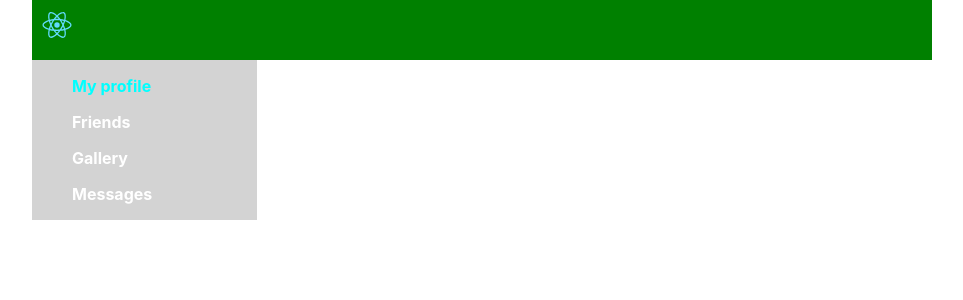
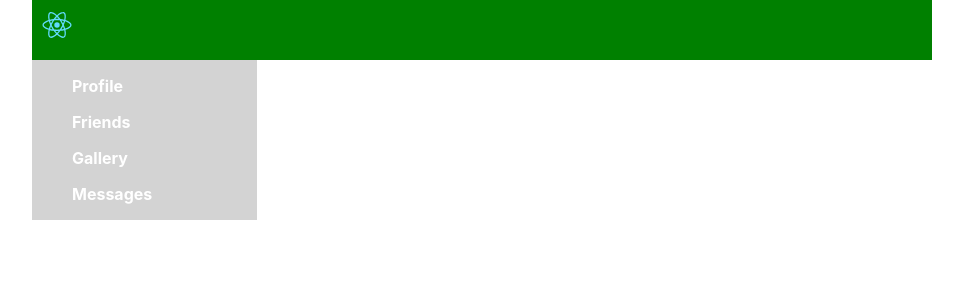
Before and after one commit to DdimaPos/social_media, a React (Create React App) app: page / in a window 1280 px wide. Shown: the top 300 px of the page, without its empty margins (158-1121 px from the left). Built offline with nearby package versions, Linux system fonts and the light colour scheme.

Commit message:
added navigation without refresh

```diff
--- a/src/components/Content/Post/Post.module.css
+++ b/src/components/Content/Post/Post.module.css
@@ -9,8 +9,8 @@
 }
 
 .image img{
-    height: 50px;
-    border-radius: 50px;
+    width: 50px;
+    border-radius: 50%;
 }
 .text{
     margin: 5px;
--- a/src/components/Content/Profile.module.css
+++ b/src/components/Content/Profile.module.css
@@ -14,4 +14,5 @@
 }
 .photo img{
   width:100px;
+  border-radius: 50%;
 }
--- a/src/components/Messages/friend/friend.jsx
+++ /dev/null
@@ -1,12 +0,0 @@
-import React from "react";
-import f_style from './friend.module.css';
-const Friend = (props) =>{
-    return(
-        <div className={f_style.friend}>
-            <img src={props.photo} alt="" />
-            <div className={f_style.name}>{props.name}</div>
-        </div>
-    );
-}
-
-export default Friend;
--- a/src/components/Messages/friend/friend.module.css
+++ /dev/null
@@ -1,17 +0,0 @@
-.friend{
-    padding:5px;
-    height: 40px;
-    display: flex;
-    border: 1px solid darkgray;
-    align-items: center;
-
-}
-.name{
-    font-size: 18px;
-    font-weight: bold;
-}
-img{
-    margin: 0 5px 0 0;
-    width: 30px;
-    border-radius: 50%;
-}
--- a/src/components/Messages/messages.jsx
+++ b/src/components/Messages/messages.jsx
@@ -2,14 +2,24 @@ import React from "react";
 import mes_style from "./messages.module.css";
 import My_message from "./my_message/my_message";
 import His_message from "./his_message/his_message";
-import Friend from "./friend/friend";
+import { NavLink } from "react-router-dom";
+
+const Friend = (props) =>{
+    return(
+        <div className={mes_style.friend}>
+            <img src={props.photo} alt="" />
+            <div className={mes_style.name}><NavLink to={props.adress}>{props.name}</NavLink></div>
+        </div>
+    );
+}
+
 const Messages = (props) =>{
     return(
         <div className={mes_style.wrapper}>
             <div className={mes_style.fr_list}>
-            <Friend photo="https://i.pinimg.com/736x/6e/ef/37/6eef3770e8aaf4a22e2e28944e0f0478.jpg" name="Walter White"/>
-            <Friend photo="https://koshka.top/uploads/posts/2021-12/1640328596_1-koshka-top-p-kota-na-avatarku-1.jpg" name="Dima"/>
-            <Friend photo="https://avatars.mds.yandex.net/i?id=5596d24cb431856c74aa0a15a051ab1ee75b7acb-4612849-images-thumbs&n=13" name="Jessie Pinkman" />
+            <Friend adress='1' photo="https://i.pinimg.com/736x/6e/ef/37/6eef3770e8aaf4a22e2e28944e0f0478.jpg" name="Walter White"/>
+            <Friend adress='2'photo="https://koshka.top/uploads/posts/2021-12/1640328596_1-koshka-top-p-kota-na-avatarku-1.jpg" name="Dima"/>
+            <Friend adress='3'photo="https://avatars.mds.yandex.net/i?id=5596d24cb431856c74aa0a15a051ab1ee75b7acb-4612849-images-thumbs&n=13" name="Jessie Pinkman" />
             </div>
             <div className={mes_style.chat}>
                 <My_message text="hello nick"/>
--- a/src/components/Messages/messages.module.css
+++ b/src/components/Messages/messages.module.css
@@ -1,10 +1,35 @@
 .wrapper{
     flex-basis: 75%;
-    display: flex;
+    display: grid;
+    grid-template-columns: 2fr 10fr;
 }
 .fr_list{
     background-color: grey;
     flex-basis: 25%;
+}
+.contact{
+    background-color: darkgray;
+    padding:10px;
+}
+.friend{
+    padding:5px;
+    height: 40px;
+    display: flex;
+    border: 1px solid darkgray;
+    align-items: center;
+
+}
+.name{
+    font-size: 18px;
+    font-weight: bold;
+}
+img{
+    margin: 0 5px 0 0;
+    width: 30px;
+    border-radius: 50%;
+}
+.contact.active{
+    background-color: #414141;
 }
 .chat{
     padding:20px;
--- a/src/components/Nav/Nav.jsx
+++ b/src/components/Nav/Nav.jsx
@@ -1,13 +1,34 @@
 import React from 'react';
 import nav_style from "./nav.module.css";
+import { NavLink } from 'react-router-dom';
 function Nav() {
     return(
       <div className={nav_style.nav}>
         <li>
-          <ul className={`${nav_style.item} ${nav_style.active}`}><a href='/profile'>My profile</a></ul>
-          <ul className={nav_style.item}><a href='/profile'>Friends</a></ul>
-          <ul className={nav_style.item}><a href='/gallery'>Gallery</a></ul>
-          <ul className={nav_style.item}><a href='/chat'>Messages</a></ul>
+          <ul className={nav_style.item}>
+            <NavLink className={({ isActive }) => {const linkClasses = [nav_style.link];
+              if (isActive) linkClasses.push(nav_style.active);
+              return linkClasses.join(" "); }}
+              to="/profile"
+            >
+              Profile
+            </NavLink>
+          </ul>
+          <ul className={nav_style.item}><NavLink className={({ isActive }) => {const linkClasses = [nav_style.link];
+              if (isActive) linkClasses.push(nav_style.active);
+              return linkClasses.join(" "); }}
+              to="/friends"
+            >Friends</NavLink></ul>
+          <ul className={nav_style.item}><NavLink className={({ isActive }) => {const linkClasses = [nav_style.link];
+              if (isActive) linkClasses.push(nav_style.active);
+              return linkClasses.join(" "); }}
+              to="/gallery"
+            >Gallery</NavLink></ul>
+          <ul className={nav_style.item}><NavLink className={({ isActive }) => {const linkClasses = [nav_style.link];
+              if (isActive) linkClasses.push(nav_style.active);
+              return linkClasses.join(" "); }}
+              to="/chat"
+            >Messages</NavLink></ul>
         </li>
       </div>
     );
--- a/src/components/Nav/nav.module.css
+++ b/src/components/Nav/nav.module.css
@@ -11,12 +11,9 @@
   color: white;
   font-weight: bold;
 }
-.item a:hover{
-  text-decoration: underline;
-}
 .item{
   list-style: none;
 }
-.item.active a{
+.item .link.active{
   color: aqua;
 }
```
